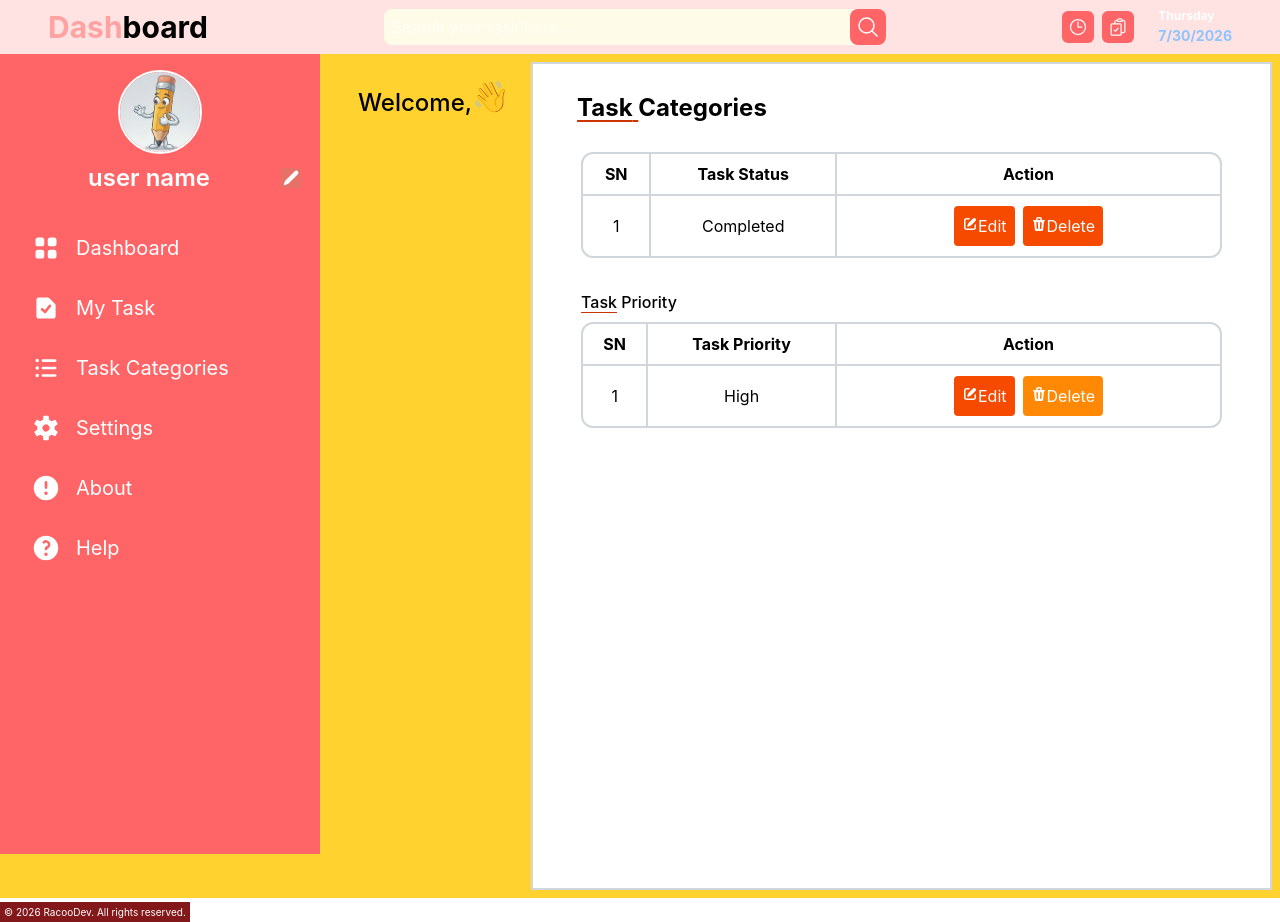
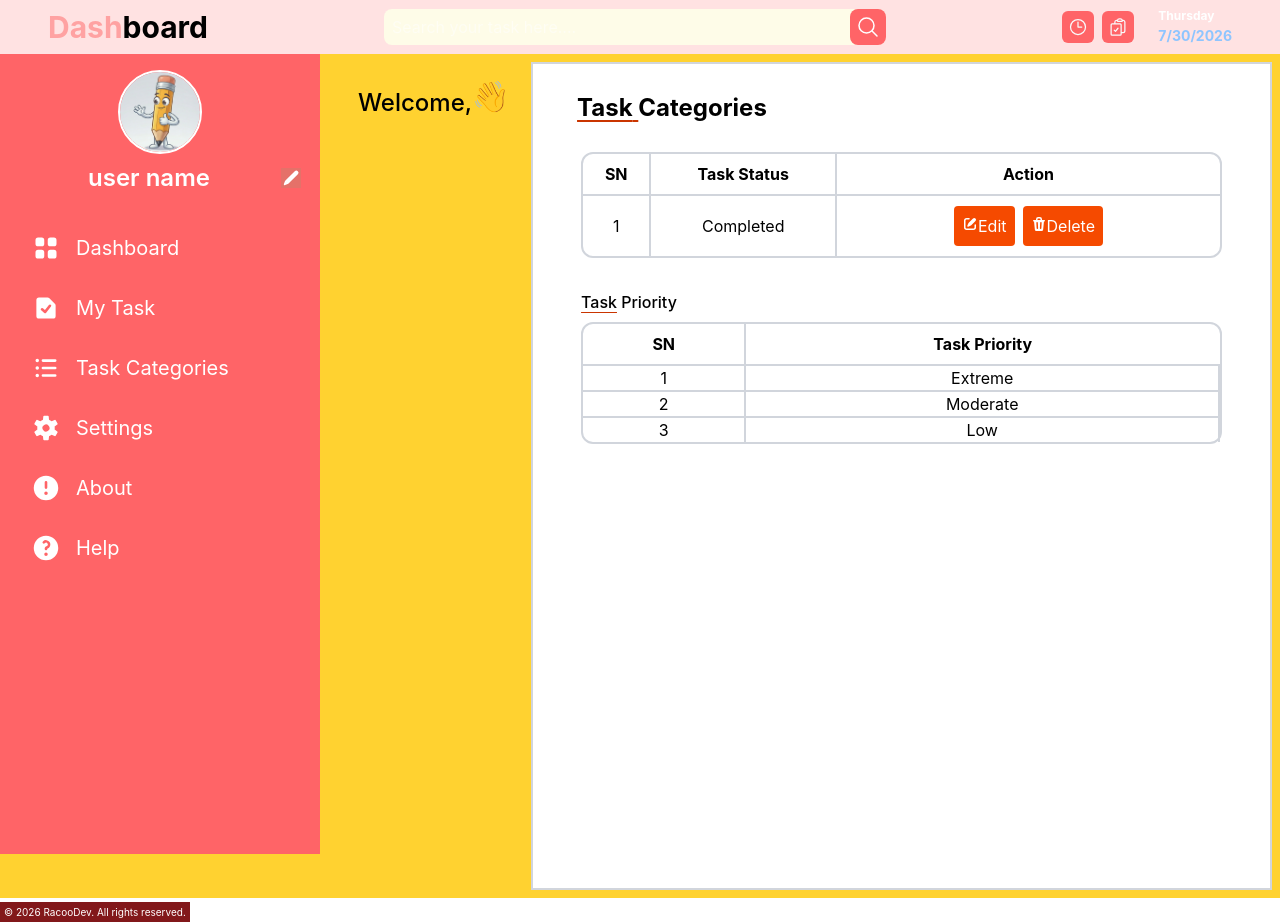
Before and after one commit to karinatuyuc/my-todo-list-React, a React (Vite) app: page / in a window 1280 px wide. Both pictures are taken after a click on the item "Task Categories". Built offline with nearby package versions, Linux system fonts and the light colour scheme.

Commit message:
feat: add priority static table

```diff
--- a/src/Dashboard.jsx
+++ b/src/Dashboard.jsx
@@ -39,6 +39,7 @@ export default function Dashboard({
 }) {
 
   const [userName, setUserName] = useState("");
+  const [priorities] = useState(["Extreme", "Moderate", "Low"]);
 
 
 
@@ -55,6 +56,7 @@ export default function Dashboard({
           addTask={addTask}
           onClose={onClose} // Pass the onClose function as a prop to close the modal
           onSubmit={onSubmit} // Passing onAddTask function to update the task list in the Dashboard component when a new task is added
+          priorities={priorities} // Pass the priorities array as a prop to the AddTaskModal component
         />
       )}
 
@@ -173,7 +175,9 @@ export default function Dashboard({
                 setDeleteTaskModal={setDeleteTaskModal}
               />
             ): activeView === "TaskCategories" ? (
-              <TaskCategories />
+              <TaskCategories
+               priorities={priorities}
+              />
             ) : activeView === "Settings" ? (
               <Settings />
             ) : (
--- a/src/addTaskModal.jsx
+++ b/src/addTaskModal.jsx
@@ -6,7 +6,7 @@ import {
   validatePriority,
 } from "./helper/validation";
 
-export function AddTaskModal({ addTask, onClose }) {
+export function AddTaskModal({ addTask, onClose, priorities }) {
   // Receive setTasks and onClose as props
   const [errors, setErrors] = useState({}); // State to hold form validation errors
   const [title, setTitle] = useState(""); // State to hold the task title
@@ -14,7 +14,6 @@ export function AddTaskModal({ addTask, onClose }) {
   const [priority, setPriority] = useState("");
   const [date, setDate] = useState("");
 
-  const priorityOptions = ["Extreme", "Moderate", "Low"];
   const priorityColors = {
     Low: "bg-green-500",
     Moderate: "bg-blue-400",
@@ -151,7 +150,7 @@ export function AddTaskModal({ addTask, onClose }) {
               <fieldset className="flex gap-6 mt-1 bg-gray-100 p-1 rounded-sm">
                 <legend className="font-medium mb-2">Priority</legend>
 
-                {priorityOptions.map((priorities) => (
+                {priorities.map((priorities) => (
                   <div key={priorities} className="flex items-center gap-2">
                     <span
                       className={`${priorityColors[priorities]} w-2 h-2 rounded-full shrink-0`}
--- a/src/componentes/TaskCategories/TaskCategories.jsx
+++ b/src/componentes/TaskCategories/TaskCategories.jsx
@@ -51,7 +51,7 @@ export function TaskStatus({ setEditStatus }) {
 {
   /**Static table for Priority */
 }
-export function TaskPriority({ setEditStatus }) {
+export function TaskPriority({ priorities }) {
   {
     /**Hijo */
   }
@@ -62,29 +62,14 @@ export function TaskPriority({ setEditStatus }) {
           <tbody className="">
             <th className="p-2 border-r-2 border-gray-300">SN</th>
             <th className="p-2 border-l-2 border-gray-300">Task Priority</th>
-            <th className="p-2 border-l-2 border-gray-300">Action</th>
           </tbody>
-          <tbody className="border-t-2 border-gray-300">
-            <td className="border-r-2 border-gray-300">1</td>
-            <td className="border-r-2 border-gray-300">High</td>
+          {priorities.map((priorities, index) => (
 
-            <td className="text-black w-1/12 p-1.5 lg:w-96">
-              <div className="gap-2 p-1 flex justify-items-center justify-center text-white text-center">
-                <button
-                  className="bg-orange-600 flex p-1 rounded-sm lg:p-2 cursor-pointer"
-                  onClick={() => setEditStatus(true)}
-                >
-                  <PencilSquareIcon className="w-4 h-5" />
-                  Edit
-                </button>
-                <button className="bg-orange-600 flex p-1 rounded-sm lg:p-2  disabled:bg-orange-400 disabled:text-white disabled:cursor-not-allowed"
-                disabled={true}>
-                  <TrashIcon className="w-4 h-5" />
-                  Delete
-                </button>
-              </div>
-            </td>
+          <tbody className="border-t-2 border-gray-300" key={index}>
+            <td className="border-r-2 border-gray-300">{index + 1}</td>
+            <td className="border-r-2 border-gray-300">{priorities}</td>
           </tbody>
+          ))}
         </table>
       </div>
     </>
@@ -94,7 +79,7 @@ export function TaskPriority({ setEditStatus }) {
 {
   /**Padre */
 }
-export function TaskCategories() {
+export function TaskCategories({ priorities }) {
   const [newStatus, setNewStatus] = useState(false);
   const [editStatus, setEditStatus] = useState(false);
 
@@ -119,7 +104,9 @@ export function TaskCategories() {
 
           <div className="">
             <span className="font-medium"> <span className="underline decoration-orange-700 underline-offset-4">Task</span> Priority</span>
-            <TaskPriority setEditStatus={setEditStatus} />
+            <TaskPriority
+            priorities={priorities}
+            />
           </div>
 
         </div>
@@ -129,44 +116,3 @@ export function TaskCategories() {
     </>
   );
 }
-
-/**
- *        <div>
-        <div className="flex flex-col gap-5 mb-6">
-          <div className="text-3xl lg:text-2xl font-bold">
-            <span className="underline decoration-orange-700 underline-offset-4">
-              Task{" "}
-            </span>
-            Categories
-          </div>
-          <button
-            className="bg-orange-600 rounded-md w-32 p-2 text-white lg:p-1 lg:w-28 cursor-pointer"
-            onClick={() => setShowCategoryModal(true)}
-          >
-            Add Category
-          </button>
-        </div>
-
-        <div className="max-h-full rounded-md lg:min-h-[70vh] overflow-auto">
-          <div className="py-2.5 mb-16">
-            <div className="flex justify-between py-2.5 text-2xl">
-              <div className="font-medium">
-                <span className="underline decoration-orange-700 decoration-2 underline-offset-4">
-                  Task{" "}
-                </span>
-                Status
-              </div>
-              <button className="flex cursor-pointer">
-                <PlusIcon className="h-5 w-5 text-orange-700" />
-                <span
-                className="text-gray-400 text-sm" onClick={() => setNewStatus(true)}>Add Task Status</span>
-              </button>
-            </div>
-
-            <TaskStatus
-             setEditStatus={setEditStatus}
-            />
-          </div>
-        </div>
-         </div>
- */
```
